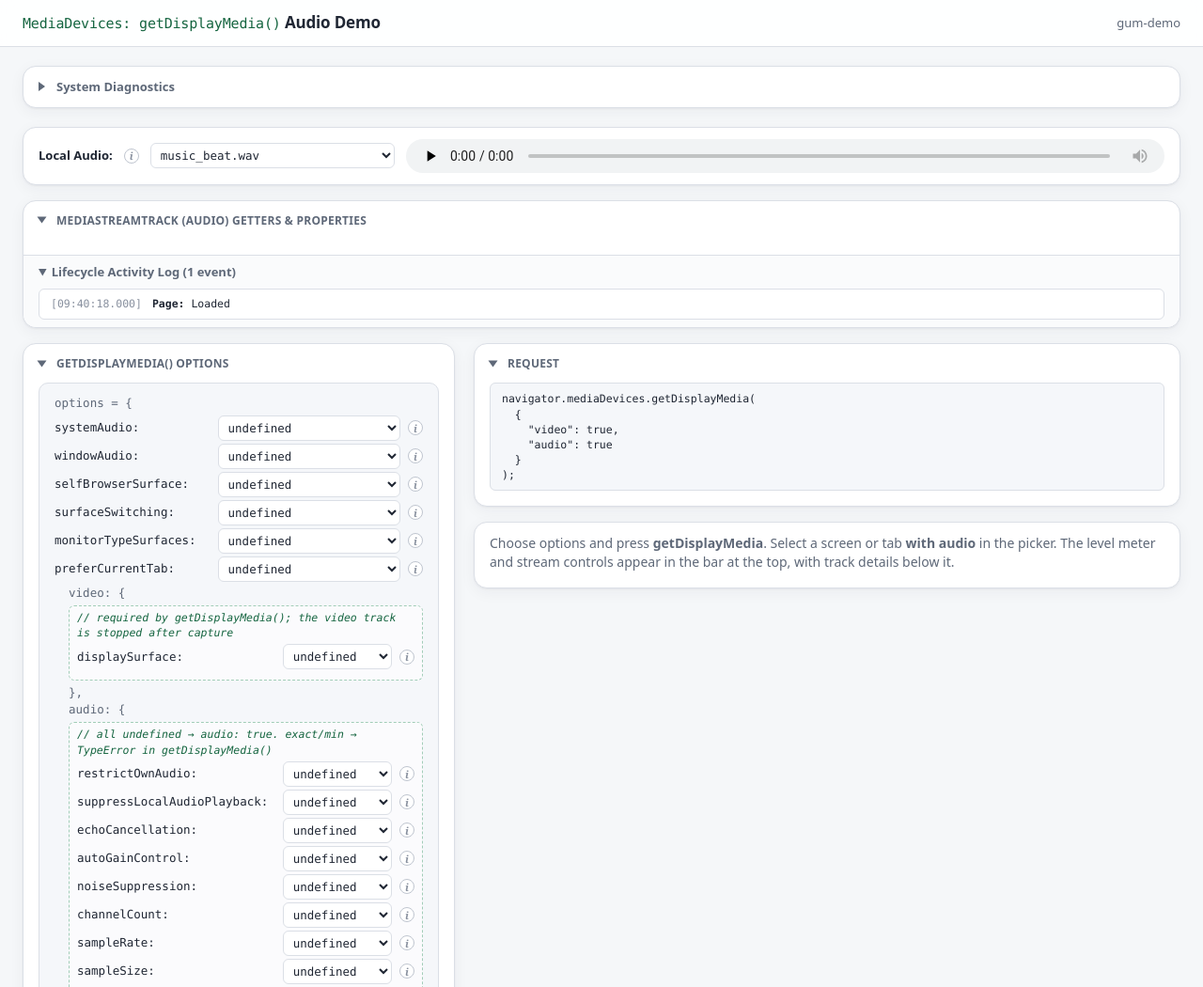
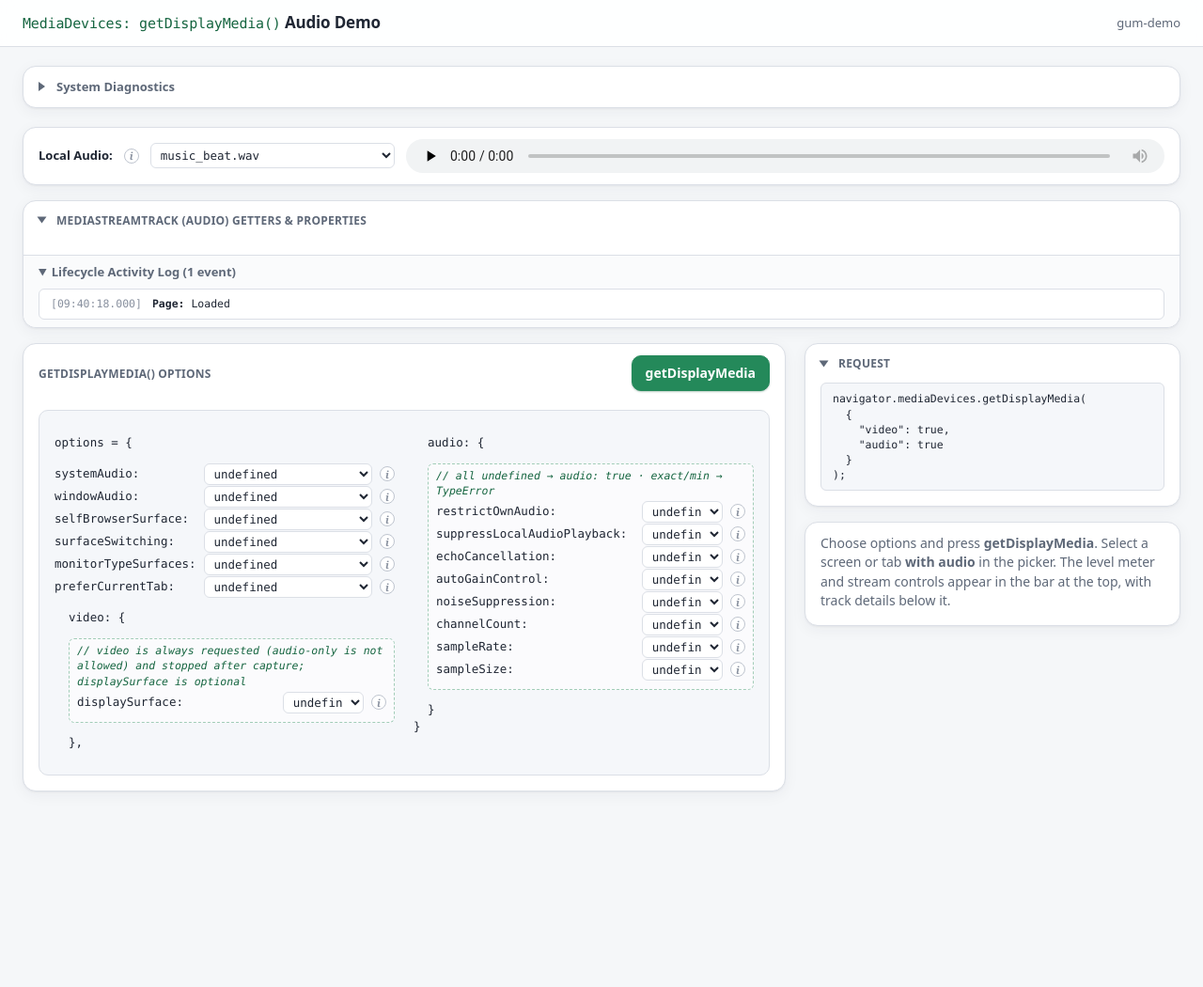
Before and after one commit to henrik-and/henrik-and.github.io, a plain HTML site: page gdm-demo/index.html in a window 1280 px wide. Shown: the top 1050 px of the page at 94% size. After the commit the page ends 866 px from the top, so only its background shows below. Drawn offline with Linux system fonts and the light colour scheme.

Commit message:
gdm-demo: compact options layout, gDM button in header, clarify video hint

```diff
--- a/gdm-demo/css/gdm.css
+++ b/gdm-demo/css/gdm.css
@@ -24,3 +24,18 @@ body:has(#stream-controls-container[hidden]) .wide { display: flex; }
 .local-audio-label { font-weight: 600; font-size: 13px; color: var(--text); }
 .local-audio-container select { flex: 0 1 260px; }
 .local-audio-container audio { flex: 1 1 280px; min-width: 220px; height: 36px; }
+
+/* Compact options card: options + video on the left, audio on the right.
+   The options card gets the wider column; the request preview is narrower. */
+.layout { grid-template-columns: minmax(0, 1fr) minmax(300px, 400px); }
+.opts-grid { display: grid; grid-template-columns: repeat(2, minmax(0, 1fr)); gap: 0 var(--s5); }
+.opts-col { min-width: 0; }
+.options-card .card-head { padding-bottom: var(--s2); }
+.options-card .setting { margin: 1px 0; grid-template-columns: 20ch minmax(0, 1fr) auto; }
+.options-card .dynamic-constraints-group .setting { grid-template-columns: 28ch minmax(0, 1fr) auto; }
+.options-card .setting select { padding-top: 2px; padding-bottom: 2px; }
+.options-card .dynamic-constraints-group { margin-top: 2px; margin-bottom: 2px; }
+@media (max-width: 1100px) {
+  .layout { grid-template-columns: 1fr; }
+  .opts-grid { grid-template-columns: 1fr; }
+}
--- a/gdm-demo/index.html
+++ b/gdm-demo/index.html
@@ -104,11 +104,15 @@
   <main class="layout">
     <!-- ================= Left: options and constraints ================= -->
     <div class="col col-controls">
-      <section class="card">
-        <details class="fold" data-fold="options" open>
-          <summary class="card-head"><h2 class="card-title">getDisplayMedia() options</h2></summary>
-          <div class="card-body">
-            <div class="settings-container">
+      <section class="card options-card">
+        <div class="card-head">
+          <h2 class="card-title">getDisplayMedia() options</h2>
+          <span class="spacer"></span>
+          <button id="gdm-button" class="btn btn-primary" data-tooltip="Call navigator.mediaDevices.getDisplayMedia() with the options below.">getDisplayMedia</button>
+        </div>
+        <div class="card-body">
+          <div class="settings-container opts-grid">
+            <div class="opts-col">
               <pre>options = {</pre>
               <div class="setting">
                 <label for="systemAudio">systemAudio:</label>
@@ -167,7 +171,7 @@
               </div>
               <pre>  video: {</pre>
               <div class="dynamic-constraints-group">
-                <div class="dynamic-constraints-header">required by getDisplayMedia(); the video track is stopped after capture</div>
+                <div class="dynamic-constraints-header">video is always requested (audio-only is not allowed) and stopped after capture; displaySurface is optional</div>
                 <div class="setting">
                   <label for="displaySurface">displaySurface:</label>
                   <select id="displaySurface" data-kind="string">
@@ -176,13 +180,15 @@
                     <option value="window">"window"</option>
                     <option value="browser">"browser"</option>
                   </select>
-                  <span class="info-icon" tabindex="0" role="img" data-tooltip="Preferred surface type in the picker (ideal only). System audio is only offered for a screen (monitor) on Windows/ChromeOS; tab audio for a browser tab.">i</span>
+                  <span class="info-icon" tabindex="0" role="img" data-tooltip="Optional. Preferred surface type in the picker (ideal only). System audio is only offered for a screen (monitor) on Windows/ChromeOS; tab audio for a browser tab.">i</span>
                 </div>
               </div>
-              <pre>  },
-  audio: {</pre>
+              <pre>  },</pre>
+            </div>
+            <div class="opts-col">
+              <pre>  audio: {</pre>
               <div class="dynamic-constraints-group">
-                <div class="dynamic-constraints-header">all undefined → audio: true. exact/min → TypeError in getDisplayMedia()</div>
+                <div class="dynamic-constraints-header">all undefined → audio: true · exact/min → TypeError</div>
                 <div class="setting" id="restrictOwnAudio-container">
                   <label for="restrictOwnAudio">restrictOwnAudio:</label>
                   <select id="restrictOwnAudio" data-kind="constraint"></select>
@@ -228,9 +234,6 @@
 }</pre>
             </div>
           </div>
-        </details>
-        <div class="card-foot">
-          <button id="gdm-button" class="btn btn-primary" data-tooltip="Call navigator.mediaDevices.getDisplayMedia() with the options above.">getDisplayMedia</button>
         </div>
       </section>
     </div>
```
